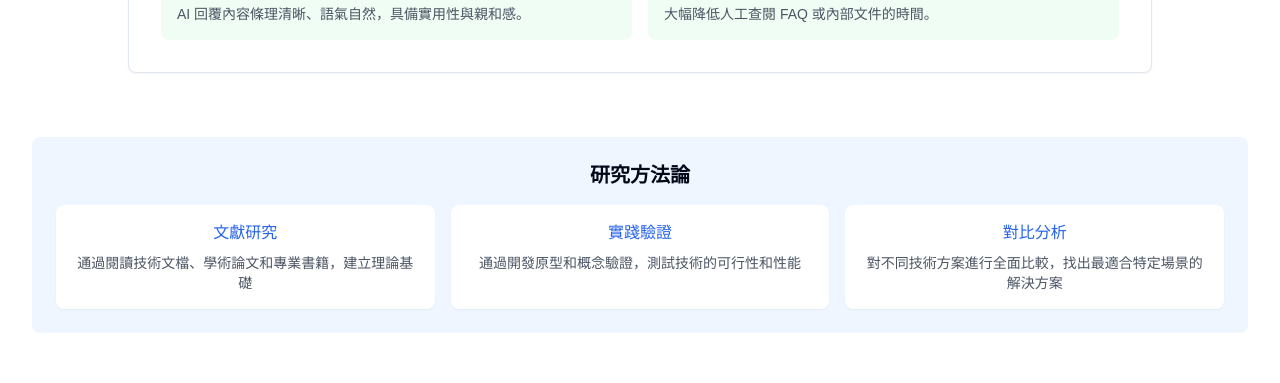
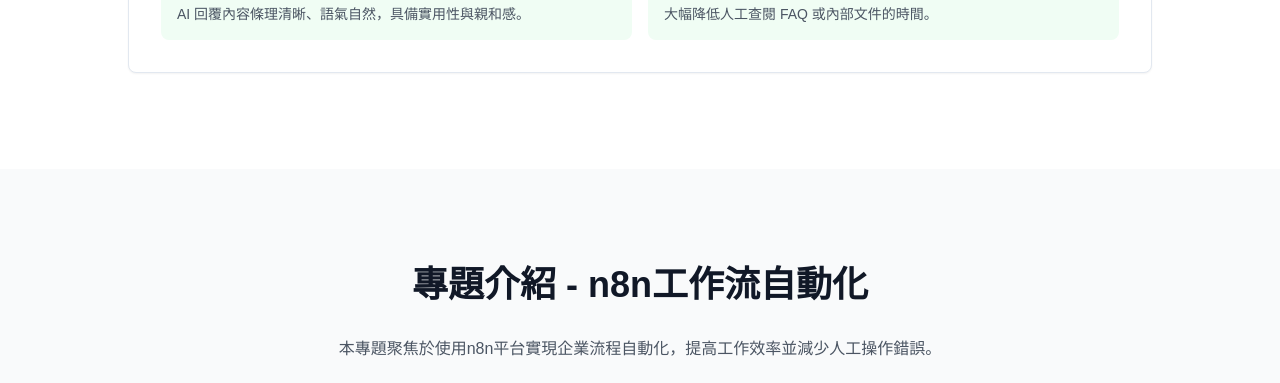
Before and after one commit to Maggie-0118/n8n-intern-showcase-hub, a React (Vite) app: page / in a window 1280 px wide. Shown: the part 4060-4443 px from the top of the page. Built offline with nearby package versions, Linux system fonts and the light colour scheme.

Commit message:
Code edited in Lovable Code Editor
Edited UI in Lovable

```diff
--- a/src/components/ResearchTechnologies.tsx
+++ b/src/components/ResearchTechnologies.tsx
@@ -287,23 +287,7 @@ const ResearchTechnologies = () => {
         </Tabs>
       </div>
 
-      <div className="mt-16 bg-blue-50 rounded-lg p-6">
-        <h3 className="text-xl font-semibold mb-4 text-center">研究方法論</h3>
-        <div className="grid grid-cols-1 md:grid-cols-3 gap-4 text-center">
-          <div className="bg-white p-4 rounded-lg shadow-sm">
-            <p className="font-medium text-report-primary mb-2">文獻研究</p>
-            <p className="text-gray-600 text-sm">通過閱讀技術文檔、學術論文和專業書籍，建立理論基礎</p>
-          </div>
-          <div className="bg-white p-4 rounded-lg shadow-sm">
-            <p className="font-medium text-report-primary mb-2">實踐驗證</p>
-            <p className="text-gray-600 text-sm">通過開發原型和概念驗證，測試技術的可行性和性能</p>
-          </div>
-          <div className="bg-white p-4 rounded-lg shadow-sm">
-            <p className="font-medium text-report-primary mb-2">對比分析</p>
-            <p className="text-gray-600 text-sm">對不同技術方案進行全面比較，找出最適合特定場景的解決方案</p>
-          </div>
-        </div>
-      </div>
+
     </section>
   );
 };
```
